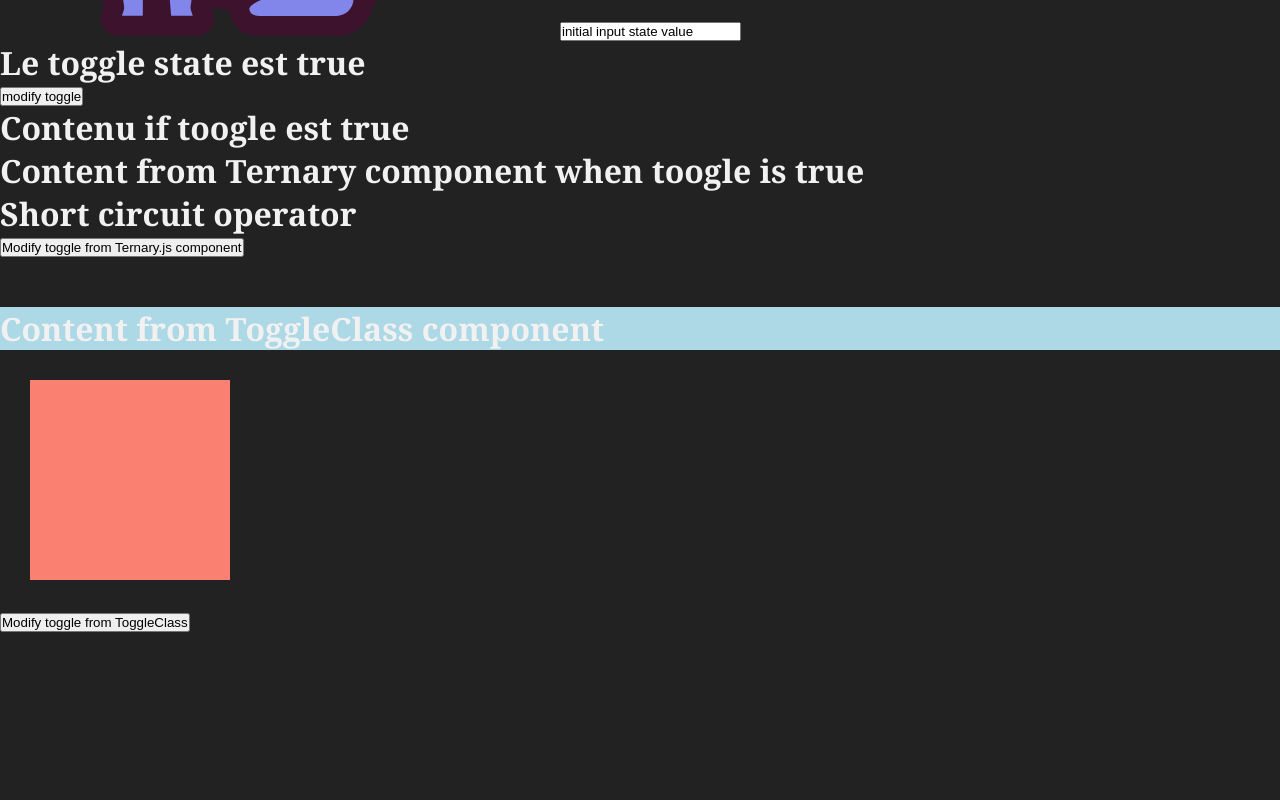
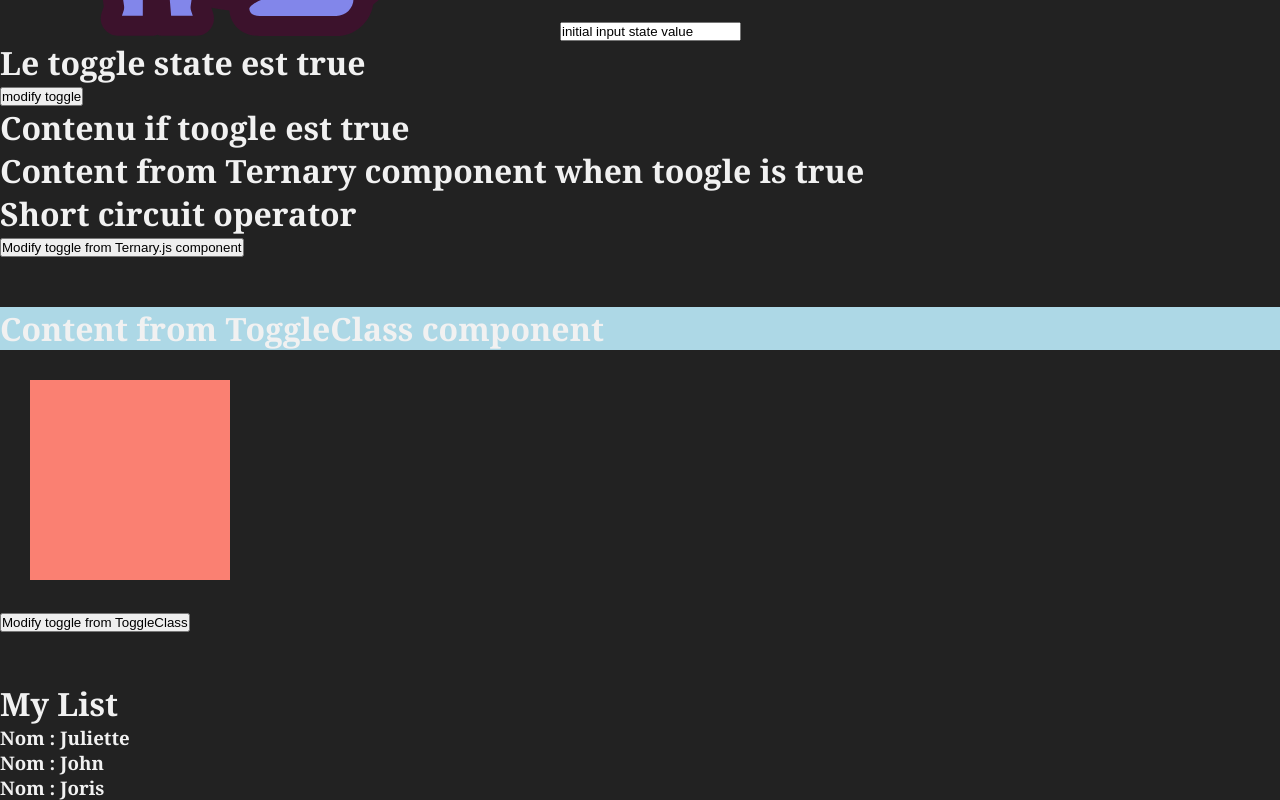
Before and after one commit to thecoderush/React-de-A-Z, a React (Create React App) app in the folder React-Learning/react-app/: page / in a window 1280 px wide. Shown: the part 2312-3112 px from the top of the page. Before the commit the page ends 2944 px from the top, so only its background shows below. Built offline with nearby package versions, Linux system fonts and the light colour scheme; some icons are missing.

Commit message:
Create List component for using an array as state and use map() into the hjsx

```diff
--- a/React-Learning/react-app/src/App.js
+++ b/React-Learning/react-app/src/App.js
@@ -5,7 +5,7 @@ import './index.css'
 import Item2 from './Components/Item/Item2'
 import Ternary from './Ternary.js'
 import ToggleClass from './Components/ToggleClass/ToggleClass.js'
-
+import List from './List.js'
 
 function App() {
 
@@ -82,6 +82,7 @@ function App() {
 
         <Ternary />
         <ToggleClass />
+        <List />
       </div>
     )
 
@@ -107,6 +108,7 @@ function App() {
 
         <Ternary />
         <ToggleClass />
+        <List />
       </div>
     )
 
--- /dev/null
+++ b/React-Learning/react-app/src/List.js
@@ -0,0 +1,22 @@
+import {useState} from 'react'
+
+function List() {
+
+    const [dataArray, setDataArray] = useState([
+        {nom: "Juliette"},
+        {nom: "John"},
+        {nom: "Joris"}
+    ])
+
+    return (
+        <div className='list'>
+            {[<h1>My List</h1>]}
+            {dataArray.map((item, index) => {
+                console.log(index);
+                return <h3 key={index}>Nom : {item.nom}</h3>
+            })}
+        </div>
+    )
+}
+
+export default List
--- a/React-Learning/react-app/src/index.css
+++ b/React-Learning/react-app/src/index.css
@@ -9,3 +9,7 @@ body {
     color: #f1f1f1;
     font-family: Cambria, Cochin, Georgia, Times, 'Times New Roman', serif;
 }
+
+.list {
+    margin-top: 50px;
+}
```
